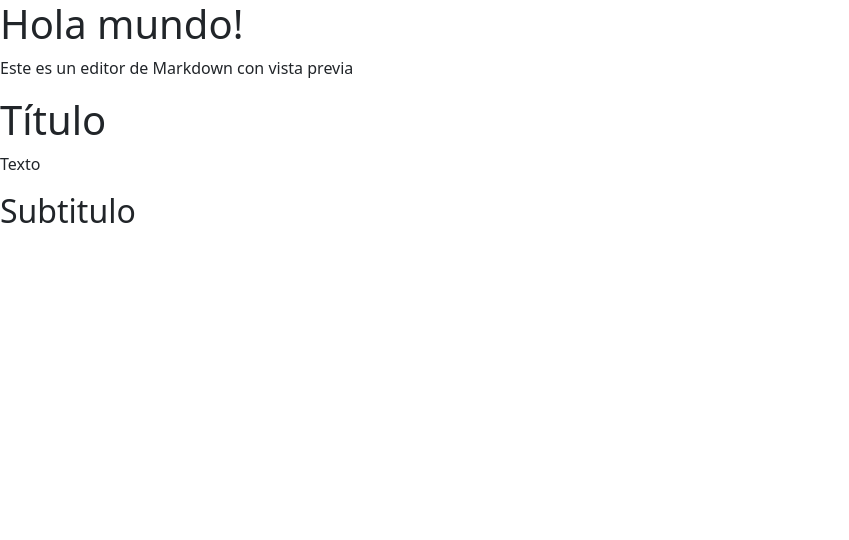
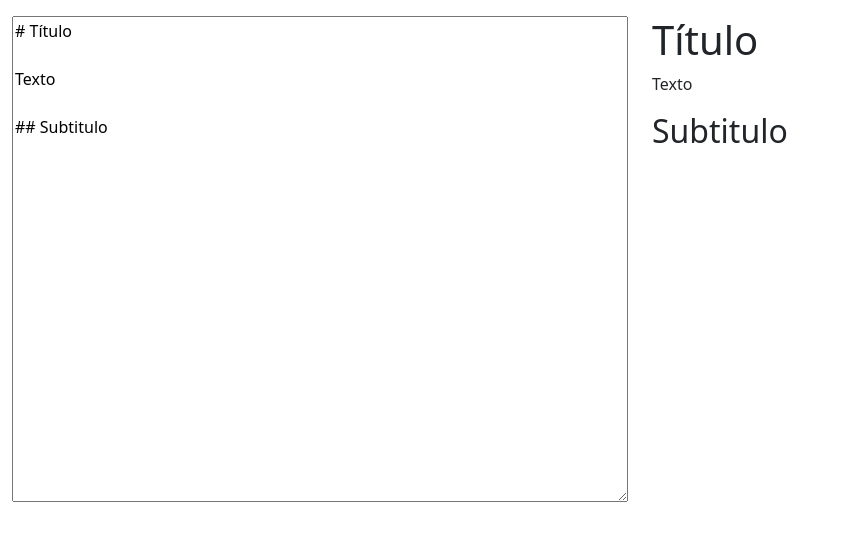
Before and after one commit to angelxehg/markfull-editor, a React (Create React App) app: page / in a window 1280 px wide. Shown: the top 540 px of the page, without its empty margins (0-849 px from the left). Built offline with nearby package versions, Linux system fonts and the light colour scheme.

Commit message:
Editor simple a dos columnas

```diff
--- a/src/App.tsx
+++ b/src/App.tsx
@@ -1,8 +1,10 @@
-import React from 'react';
+import React, { useState } from 'react';
 import ReactMarkdown from 'react-markdown'
+import Col from 'react-bootstrap/Col'
+import Container from 'react-bootstrap/Container'
+import Row from 'react-bootstrap/Row'
 
-const example = `
-# Título
+const example = `# Título
 
 Texto
 
@@ -10,15 +12,26 @@ Texto
 `
 
 const App = (): JSX.Element => {
+  const [inputContent, setInputContent] = useState(example);
   return (
     <div>
-      <header>
-        <h1>Hola mundo!</h1>
-        <p>Este es un editor de Markdown con vista previa</p>
-      </header>
-      <ReactMarkdown>
-        {example}
-      </ReactMarkdown>
+      <Container fluid className="pt-3 pb-3">
+        <Row>
+          <Col>
+            <textarea
+              className="w-100"
+              rows={20}
+              value={inputContent}
+              onChange={(e) => setInputContent(e.target.value)}
+            />
+          </Col>
+          <Col>
+            <ReactMarkdown>
+              {inputContent}
+            </ReactMarkdown>
+          </Col>
+        </Row>
+      </Container>
     </div>
   );
 }
```
